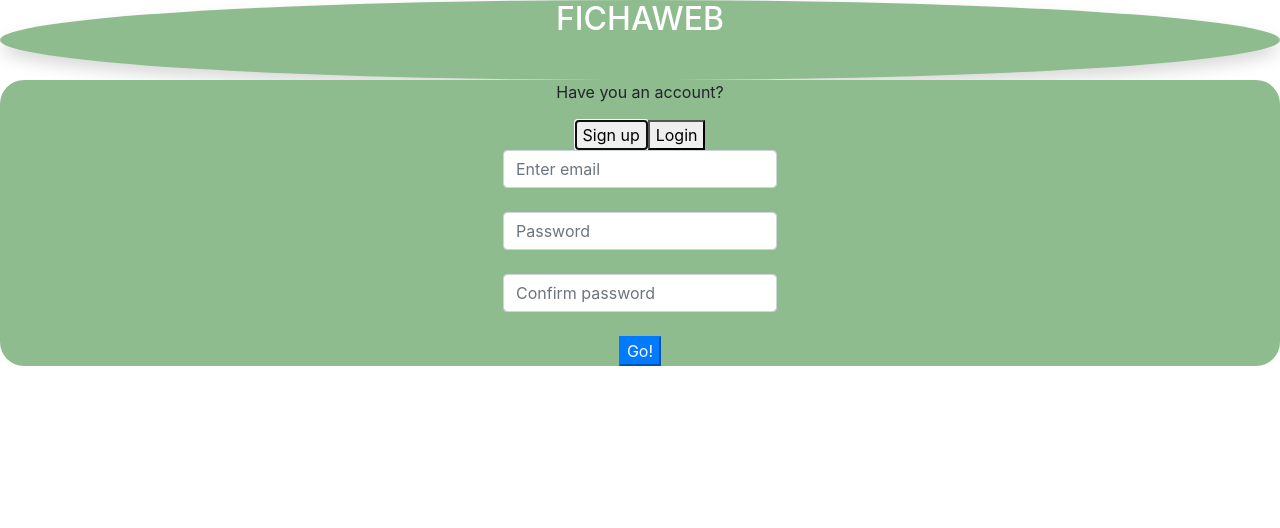
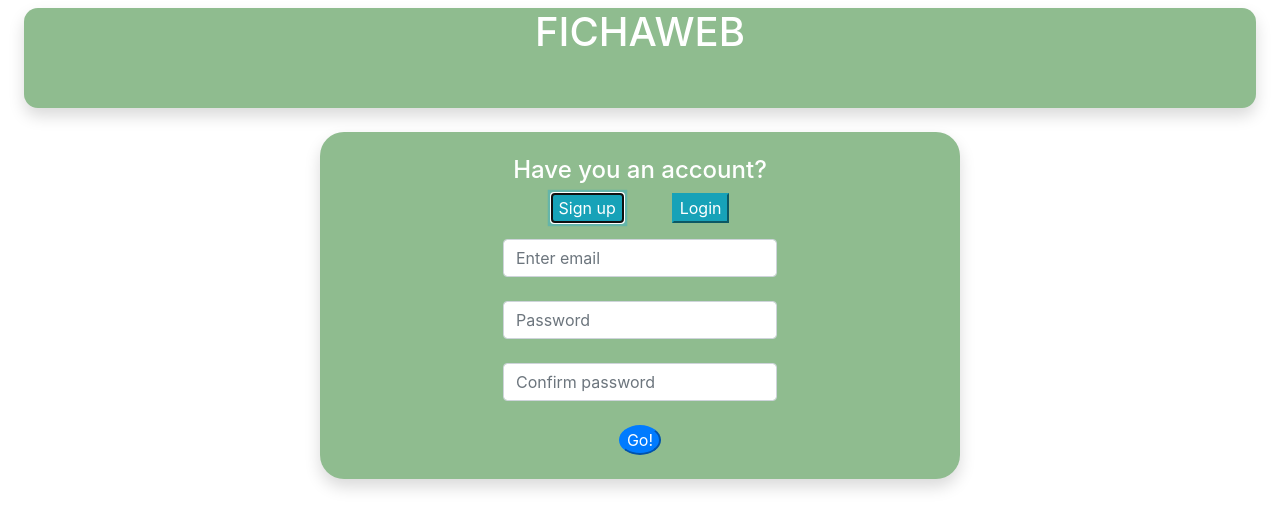
Before and after one commit to Baurum/fichaweb, an Angular app: page /login in a window 1280 px wide. Both pictures are taken after a click on the button "Sign up". Shown: the top 528 px of the page. Built offline with nearby package versions, Linux system fonts and the light colour scheme.

Commit message:
Add corporate layout style

```diff
--- a/src/app/header/header.component.html
+++ b/src/app/header/header.component.html
@@ -1,5 +1,3 @@
-<nav class="shadow rounded-circle" style=" border-radius: 24px; height: 80px; background-color: darkseagreen; text-align: center; color: white">
-  <div class="text-center" style="column-span: all;">
-    <h2 class="align-content-end" style="alignment: inherit; size: 50px">FICHAWEB</h2>
-  </div>
+<nav class="shadow mt-2 ml-4 mr-4 mb-4" style=" border-radius: 14px; height: 100px; background-color: darkseagreen; text-align: center; color: white">
+    <h1 class="mt-2" style=" size: 50px">FICHAWEB</h1>
 </nav>
--- a/src/app/login/login.component.html
+++ b/src/app/login/login.component.html
@@ -1,8 +1,9 @@
-<div class="col-12 text-center" style="text-align: center; border-radius: 24px; background-color: darkseagreen">
-  <p>Have you an account?</p>
-  <button (click)="signUp()">Sign up</button>
-  <button (click)="login()">Login</button>
-  <form *ngIf="loginUser" [formGroup]="loginUserForm">
+<div class="offset-3 col-6 align-content-center text-center shadow"
+     style="text-align: center; border-radius: 24px; background-color: darkseagreen; padding: 24px">
+  <h4 class="text-white">Have you an account?</h4>
+  <button class="btn-info mr-4" (click)="signUp()">Sign up</button>
+  <button class="btn-info btn-primary ml-4 mb-2" (click)="login()">Login</button>
+  <form class="mt-2"  *ngIf="loginUser" [formGroup]="loginUserForm">
     <div class="form-group">
       <label>
         <input type="email"
@@ -20,17 +21,15 @@
                placeholder="Password">
       </label>
     </div>
-    <button class="btn-primary" type="submit" (click)="loginRequest()">Go!</button>
+    <button class="btn-primary rounded-circle" type="submit" (click)="loginRequest()">Go!</button>
   </form>
-  <form *ngIf="newUser" [formGroup]="newUserForm">
+  <form class="mt-2" *ngIf="newUser" [formGroup]="newUserForm">
     <div class="form-group">
       <label>
         <input type="email" class="form-control"
                formControlName="email"
                aria-describedby="emailHelp"
-               placeholder="Enter email"
-
-        >
+               placeholder="Enter email">
       </label>
     </div>
     <div class="form-group">
@@ -53,7 +52,7 @@
         >
       </label>
     </div>
-    <div *ngIf="!passwordConfirm">Passwords isn't equals</div>
-    <button class="btn-primary" type="submit" (click)="signUpRequest()">Go!</button>
+    <div class="text-danger" *ngIf="!passwordConfirm">Passwords isn't equals</div>
+    <button class="btn-primary rounded-circle" type="submit" (click)="signUpRequest()">Go!</button>
   </form>
 </div>
--- a/src/app/time-registry/time-registry.component.html
+++ b/src/app/time-registry/time-registry.component.html
@@ -2,9 +2,9 @@
   <button class="btn-primary" style="margin-right: 20px" (click)="getUserRegistries()">See all registries</button>
   <button style="margin-left: 20px" (click)="addRegistry()">Add registry</button>
   <div *ngIf="shouldDisplayRegistries">
-    <table>Display table</table>
+    <table class="table table-borderless">Display table</table>
   </div>
-  <div *ngIf="shouldDisplayAddRegistry">
+  <div  *ngIf="shouldDisplayAddRegistry">
     Display input form to add new registry
   </div>
 </div>
```
